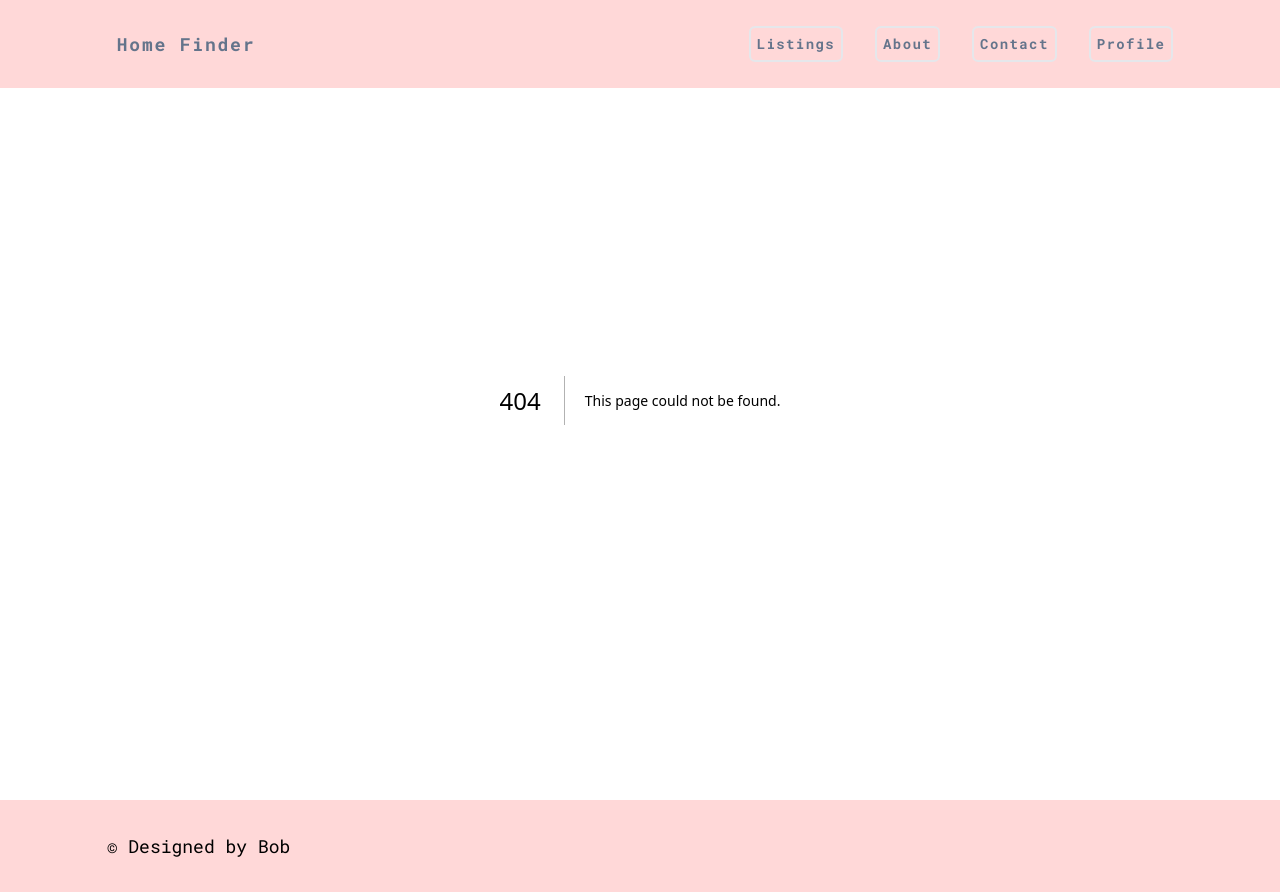
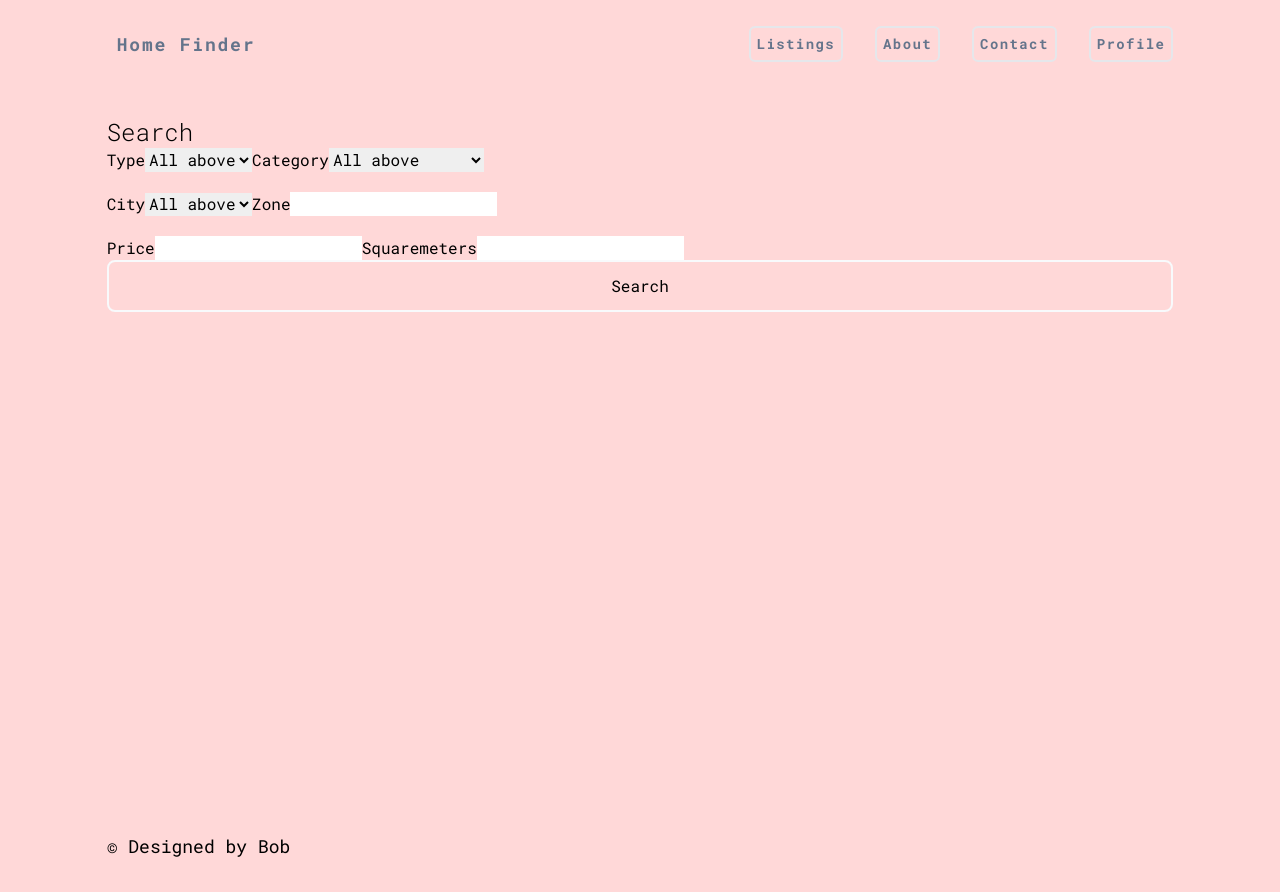
Before and after one commit to urbobb/real-estate-listings, a Next.js app: page /listings in a window 1280 px wide. Before the commit this address had no page. Built offline with nearby package versions, Linux system fonts and the light colour scheme.

Commit message:
added Listings Page

```diff
--- /dev/null
+++ b/app/listings/page.tsx
@@ -0,0 +1,57 @@
+import React from "react";
+
+export default function Listings() {
+  return (
+    <div className="h-screen mx-auto w-full pt-24 ">
+      <div className="md:w-5/6 w-9/12 mx-auto">
+        <div className="w-full mx-auto mt-5">
+          <h1 className="text-2xl font-light">Search</h1>
+          {/* SEARCH */}
+          <div className="w-full">
+            <form action="" className="flex flex-col gap-5">
+              <div className="flex md:flex-row flex-col">
+                <div className="flex justify-start">
+                  <label htmlFor="">Type</label>
+                  <select>
+                    <option value="value">All above</option>
+                    <option value="">Buy</option>
+                    <option value="">Rent</option>
+                  </select>
+                </div>
+                <div className="flex md:justify-center">
+                  <label htmlFor="">Category</label>
+                  <select>
+                    <option value="value">All above</option>
+                    <option value="">Display Text 2</option>
+                    <option value="">Display Text 3</option>
+                  </select>
+                </div>
+              </div>
+              <div className="">
+                <label htmlFor="">City</label>
+                <select>
+                  <option value="value">All above</option>
+                  <option value="">New York</option>
+                  <option value="">Miami</option>
+                </select>
+                <label htmlFor="">Zone</label>
+                <input type="text" />
+              </div>
+              <div className="">
+                <label htmlFor="">Price</label>
+                <input type="text" />
+                <label htmlFor="">Squaremeters</label>
+                <input type="text" />
+              </div>
+              <button
+                className="-mt-5 rounded-lg border-2 border-slate-50 px-8 py-3 transition
+              duration-500 hover:text-black hover:bg-white">
+                Search
+              </button>
+            </form>
+          </div>
+        </div>
+      </div>
+    </div>
+  );
+}
```
